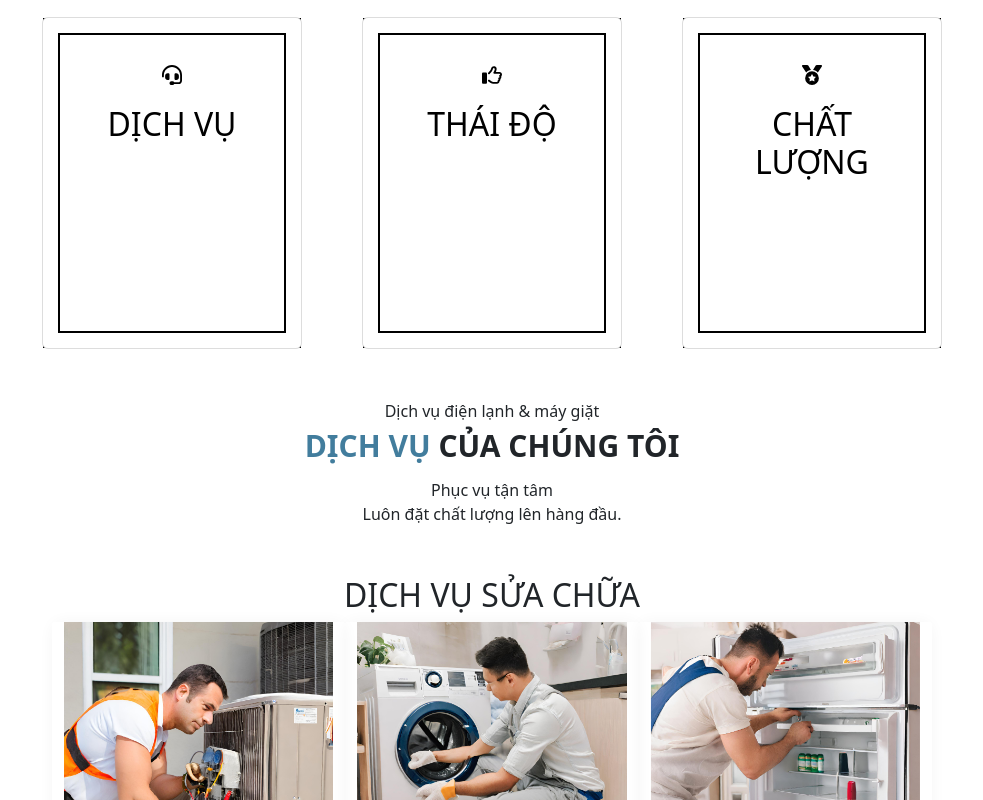
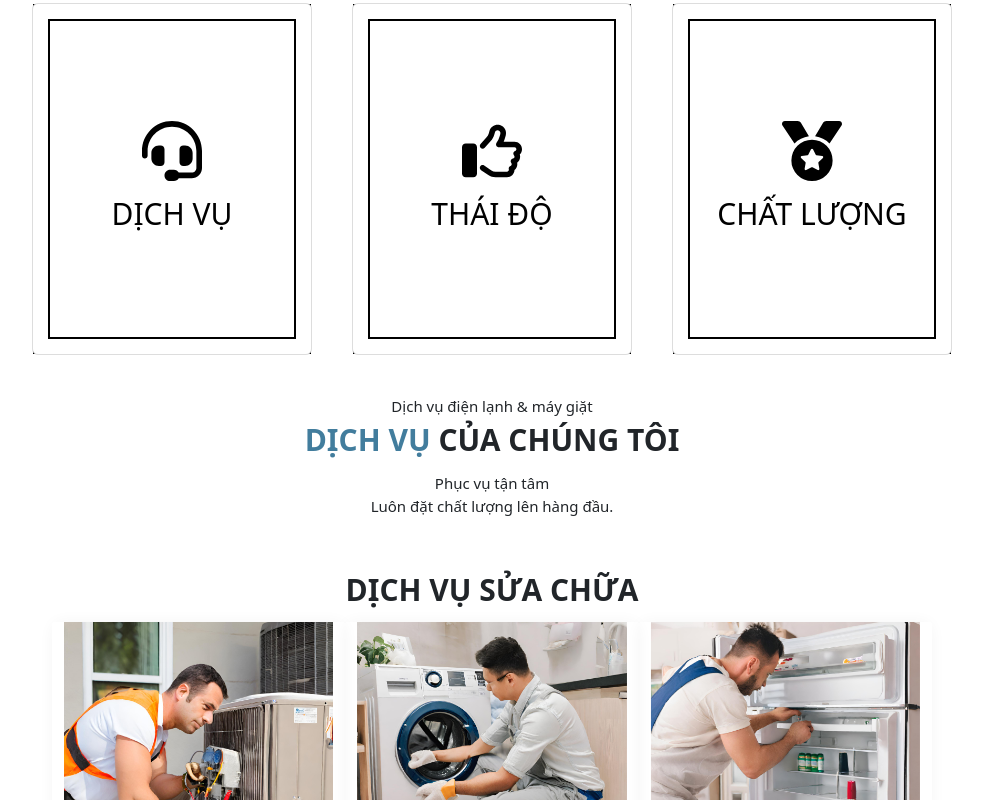
Before and after one commit to TThanhNam/Sourc_All_WebDienLanh, a React (Create React App) app in the folder web-dien-lanh/: page / in a window 1280 px wide. Shown: the part 1180-1980 px from the top of the page, without its empty margins (148-1131 px from the left). Built offline with nearby package versions, Linux system fonts and the light colour scheme.

Commit message:
code home page

```diff
--- a/web-dien-lanh/src/App.css
+++ b/web-dien-lanh/src/App.css
@@ -1,7 +1,8 @@
-*{
+* {
   margin: 0;
   padding: 0;
 }
+
 .divider-vertical-with {
   background-color: #a575ff;
   width: .1px;
@@ -9,14 +10,27 @@
 }
 
 .title {
-  font-size: 20px;
+  font-size: 30px;
   font-weight: 500;
+
+  @media screen and (max-width:1000px) {
+    font-size: 50px;
+  }
 }
 
 .content {
   font-size: 16px;
+  @media screen and (max-width:1000px) {
+    font-size: 40px;
+    padding: 0 50px 0 50px;
+  }
 }
 
 .list-content {
   font-size: 16px;
+
+  @media screen and (max-width:1000px) {
+    font-size: 40px;
+    padding: 0 50px 0 50px;
+  }
 }
--- a/web-dien-lanh/src/components/content/home/banner/Banner.scss
+++ b/web-dien-lanh/src/components/content/home/banner/Banner.scss
@@ -2,9 +2,9 @@
     width: 100%;
     height: fit-content;
     overflow: hidden;
-    @media screen and (max-width:1000px) {
-        display: none;
-    }
+    // @media screen and (max-width:1000px) {
+    //     display: none;
+    // }
 
     img {
         width: 100%;
--- a/web-dien-lanh/src/components/content/home/index.js
+++ b/web-dien-lanh/src/components/content/home/index.js
@@ -58,9 +58,10 @@ const Index = () => {
    return (
       <div className='all-service-container'>
          <Banner />
-         <div className='content'>
+         <div className='main-content'>
             <br />
             <div className='middle-content why-choose-us'>
+               <center>
                   <div className='row-1'>
                      Dịch vụ điện lạnh & máy giặt
                   </div>
@@ -73,18 +74,22 @@ const Index = () => {
                   <div className='row-3'>
                      Uy tín tạo nên thương hiệu.
                   </div>
+               </center>
             </div>
             <div className='list-card-introduction col-12'>
                <div className="card-container col-12 col-lg-4">
                   <div className="card">
                      <Link to="">
                         <div className="card--display">
-                           <i className="fa-solid fa-headset fa-2xl"></i>
-                           <h2>DỊCH VỤ</h2>
+                           <div className='title'>
+                              <i className="fa-solid fa-headset fa-2xl" style={{ marginBottom: '10px' }} F></i>
+                              <br />
+                              DỊCH VỤ
                            </div>
-                        <div className="card--hover">
-                           <h2>Nhanh chóng, mọi nơi mọi lúc</h2>
-                           <p>HOPNHAT cam kết phục vụ khách hàng 24/7 dù năng hay mưa dù sáng hay tối, chỉ cần bạn gọi chúng tôi lập tức có mặt.</p>
+                        </div>
+                        <div className="card--hover content">
+                           <div>Nhanh chóng, mọi nơi mọi lúc</div>
+                           <p>Phục vụ 24/7, chỉ cần bạn gọi chúng tôi luôn sẵn sàng.</p>
                         </div>
                      </Link>
                      <div className="card--border"></div>
@@ -94,11 +99,14 @@ const Index = () => {
                   <div className="card">
                      <Link to="">
                         <div className="card--display">
-                           <i className="fa-regular fa-thumbs-up fa-2xl"></i>
-                           <h2>THÁI ĐỘ</h2>
+                           <div className='title'>
+                              <i className="fa-regular fa-thumbs-up fa-2xl" style={{ marginBottom: '10px' }}></i>
+                              <br />
+                              THÁI ĐỘ
                            </div>
-                        <div className="card--hover">
-                           <h2>Ân cần, chuyên nghiệp</h2>
+                        </div>
+                        <div className="card--hover content">
+                           <div>Ân cần, chuyên nghiệp</div>
                            <p>
                               Vấn đề của khách hàng là vấn đề của chúng tôi
                            </p>
@@ -111,11 +119,14 @@ const Index = () => {
                   <div className="card">
                      <Link to="">
                         <div className="card--display">
-                           <i className="fa-solid fa-medal fa-2xl"></i>
-                           <h2>CHẤT LƯỢNG</h2>
+                           <div className='title'>
+                              <i className="fa-solid fa-medal fa-2xl" style={{ marginBottom: '10px' }}></i>
+                              <br />
+                              CHẤT LƯỢNG
                            </div>
-                        <div className="card--hover">
-                           <h2>Số 1 Tp.HCM</h2>
+                        </div>
+                        <div className="card--hover content">
+                           <div>Số 1 Tp.HCM</div>
                            <p>Chất lượng sản phẩm luôn được đặt lên hàng đầu</p>
                         </div>
                      </Link>
@@ -124,6 +135,7 @@ const Index = () => {
                </div>
             </div>
             <div className='middle-content why-choose-us'>
+               <center>
                   <div className='row-1'>
                      Dịch vụ điện lạnh & máy giặt
                   </div>
@@ -136,16 +148,21 @@ const Index = () => {
                   <div className='row-3'>
                      Luôn đặt chất lượng lên hàng đầu.
                   </div>
+               </center>
             </div>
 
             <div className='repair-service-container'>
-               <h2 className=''>
+               <div className='title' style={{ fontWeight: '700', marginBottom: '10px' }}>
                   DỊCH VỤ SỬA CHỮA
-               </h2>
+               </div>
                <div className='list-service row'>
                   {
                      repairServiceCardItems.map((item, index) => {
-                        return <Link key={index} className='col-12 col-lg-4 tile' to={'#'}>
+                        return <Link
+                           style={{ marginBottom: '25px' }}
+                           key={index}
+                           className='col-12 col-lg-4 tile'
+                           to={'#'}>
                            <img src={item.src} />
                            <div className="details">
                               <span className="title">{item.title}</span>
@@ -157,15 +174,16 @@ const Index = () => {
                </div>
             </div>
             <div className='maintenance-service-container'>
-               <h2 className=''>
+               <div className='title' style={{ fontWeight: '700', marginBottom: '10px' }}>
                   DỊCH VỤ BẢO TRÌ
-               </h2>
+               </div>
                <div className='list-service row'>
                   {
                      constructionService.map((item) => {
                         return <>
                            <Link
                               className='col-12 col-lg-4 tile'
+                              style={{ marginBottom: '30px' }}
                               to={'#'}>
                               <img src={item.src} />
                               <div className="details">
--- a/web-dien-lanh/src/components/content/home/index.scss
+++ b/web-dien-lanh/src/components/content/home/index.scss
@@ -7,7 +7,7 @@ $darkhighlight: #fde74c;
   flex-direction: column;
   align-items: center;
 
-  .content {
+  .main-content {
     width: 80%;
     max-width: 1200px;
 
@@ -15,15 +15,23 @@ $darkhighlight: #fde74c;
       display: flex;
       flex-direction: column;
       align-items: center;
+      font-size: 30px;
 
-      .row-1 {}
+      @media screen and (max-width:1000px) {
+        font-size: 50px;
+      }
+
+      .row-1 , .row-3 {
+        font-size: 15px;
+
+        @media screen and (max-width:1000px) {
+          font-size: 40px;
+        }
+      }
 
       .row-2 {
-        font-size: 30px;
         font-weight: 900;
       }
-
-      .row-3 {}
     }
 
     .list-card-introduction {
@@ -31,7 +39,7 @@ $darkhighlight: #fde74c;
       flex-wrap: wrap;
 
       .card-container {
-        padding: 30px;
+        padding: 20px;
         font-size: 10px;
 
         .card {
@@ -40,14 +48,15 @@ $darkhighlight: #fde74c;
           width: 100%;
 
           a {
-            padding: 30px;
             width: 100%;
-            height: 300px;
+            height: 320px;
             border: 2px solid black;
             background: white;
             text-decoration: none;
             color: black;
-            display: block;
+            display: flex;
+            justify-content: center;
+            align-items: center;
             transition: 0.25s ease;
 
             &:hover {
@@ -144,6 +153,7 @@ $darkhighlight: #fde74c;
         z-index: 2;
         transition-property: top, opacity;
         transition-duration: $anim-speed;
+
       }
 
       img {
@@ -170,18 +180,53 @@ $darkhighlight: #fde74c;
           transition-property: top, opacity;
           transition-duration: $anim-speed;
           transition-delay: 0s;
+
+          @media screen and (max-width:1000px) {
+            top: 50%;
+            opacity: 1;
+            font-size: 50px;
+          }
         }
 
         .title {
           line-height: 1;
           font-weight: 600;
           font-size: 18px;
+
+          @media screen and (max-width:1000px) {
+            font-size: 45px;
+          }
+
         }
 
         .info {
           line-height: 1.2;
           margin-top: 5px;
           font-size: 12px;
+        }
+      }
+
+      @media screen and (max-width:1000px) {
+
+        &:before,
+        span {
+          opacity: 1;
+        }
+
+        &:before {
+          top: 50%;
+        }
+
+        span {
+          top: 0;
+        }
+
+        .title {
+          transition-delay: 0.15s;
+        }
+
+        .info {
+          transition-delay: 0.25s;
         }
       }
 
```
Lines whose indentation alone changed are shown as unchanged.
